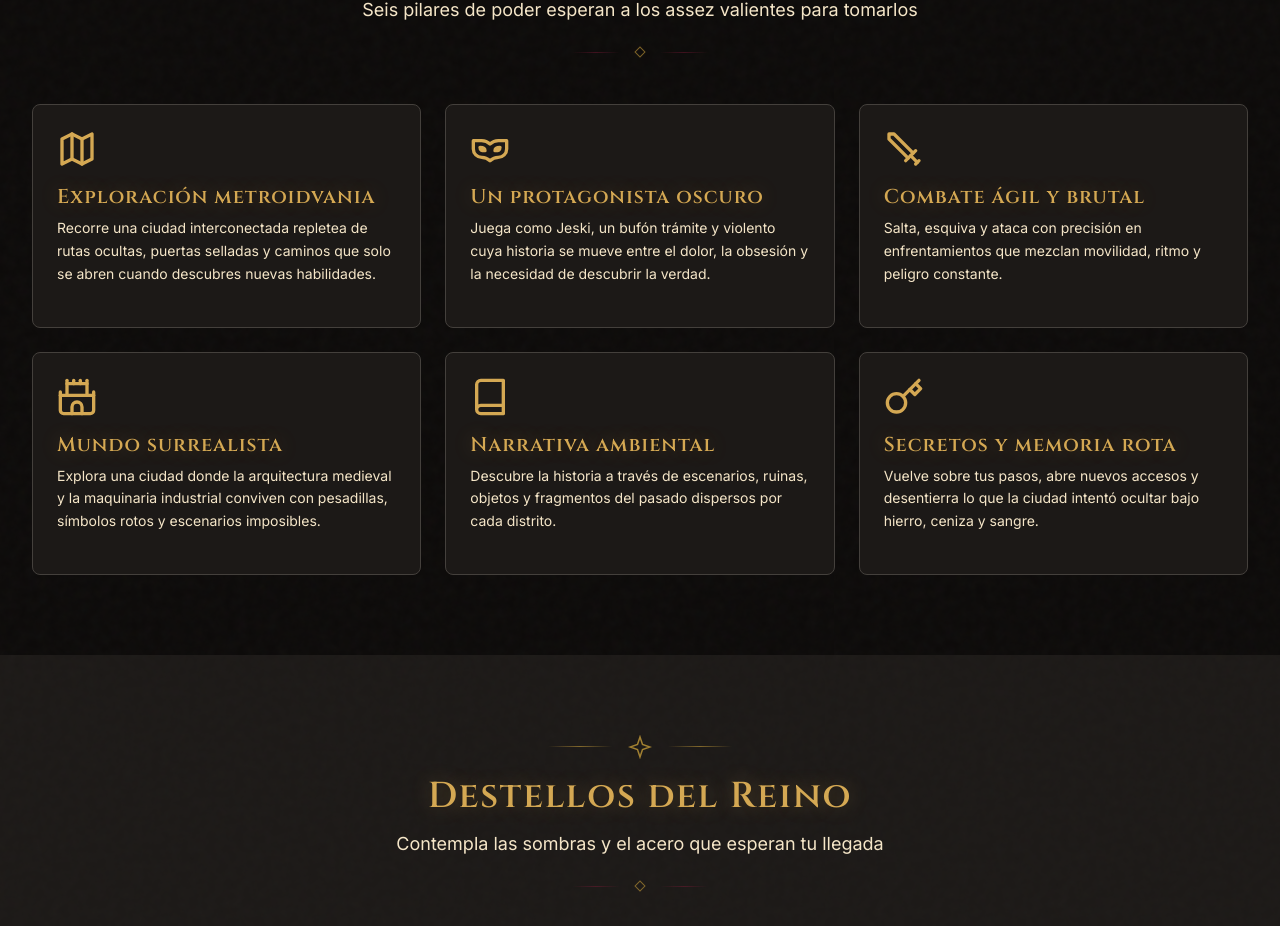
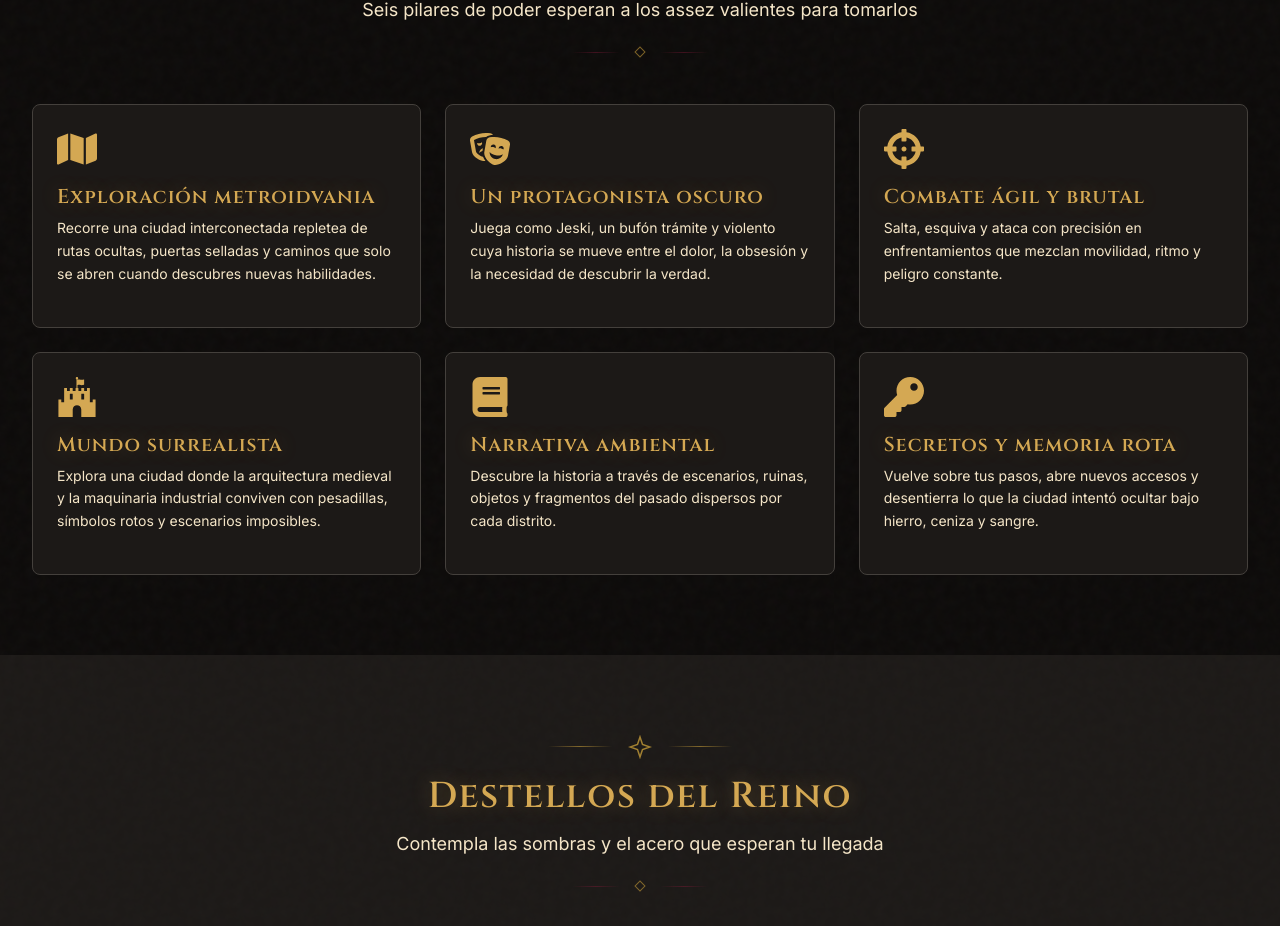
Before and after one commit to Zero-079/jeskis, a React (Vite) app: page / in a window 1280 px wide. Shown: the part 1952-2878 px from the top of the page. Built offline with nearby package versions, Linux system fonts and the light colour scheme.

Commit message:
Fix: usar solo react-icons, remover lucide-react

```diff
--- a/check-icons.mjs
+++ b/check-icons.mjs
@@ -1,4 +1,4 @@
-import { Map, VenetianMask, Sword, Castle, Book, Key, Building2 } from 'lucide-react';
-const all = Object.keys(require('lucide-react'));
-const sword = all.filter(k => k.toLowerCase().includes('sword') && !k.endsWith('Icon'));
-console.log('Sword:', sword);
+import * as ri from 'react-icons/fa';
+const all = Object.keys(ri);
+const castle = all.filter(k => k.toLowerCase().includes('castle') || k.toLowerCase().includes('fort'));
+console.log('Castle:', castle.join(', '));
--- a/package.json
+++ b/package.json
@@ -11,7 +11,6 @@
   },
   "dependencies": {
     "@tailwindcss/vite": "^4.2.4",
-    "lucide-react": "^0.263.0",
     "react": "^19.2.5",
     "react-dom": "^19.2.5",
     "react-icons": "^5.6.0",
--- a/src/components/sections/Features.tsx
+++ b/src/components/sections/Features.tsx
@@ -1,18 +1,18 @@
 import { Container, SectionTitle } from '../layout';
 import { features } from '../../data/gameData';
 import type { Feature } from '../../types';
-import { Map, VenetianMask, Sword, Castle, Book, Key } from 'lucide-react';
+import { FaMap, FaTheaterMasks, FaCrosshairs, FaFortAwesome, FaBook, FaKey } from 'react-icons/fa';
 
 /**
  * Icon mapping for features
  */
 const iconMap: Record<string, React.ReactNode> = {
-  exploration: <Map className="w-10 h-10" />,
-  prota: <VenetianMask className="w-10 h-10" />,
-  combat: <Sword className="w-10 h-10" />,
-  world: <Castle className="w-10 h-10" />,
-  envioroment: <Book className="w-10 h-10" />,
-  secrets: <Key className="w-10 h-10" />,
+  exploration: <FaMap className="w-10 h-10" />,
+  prota: <FaTheaterMasks className="w-10 h-10" />,
+  combat: <FaCrosshairs className="w-10 h-10" />,
+  world: <FaFortAwesome className="w-10 h-10" />,
+  envioroment: <FaBook className="w-10 h-10" />,
+  secrets: <FaKey className="w-10 h-10" />,
 };
 
 /**
```
Also changed, not shown: 1 other file (tests, documents, lock files or other folders).
